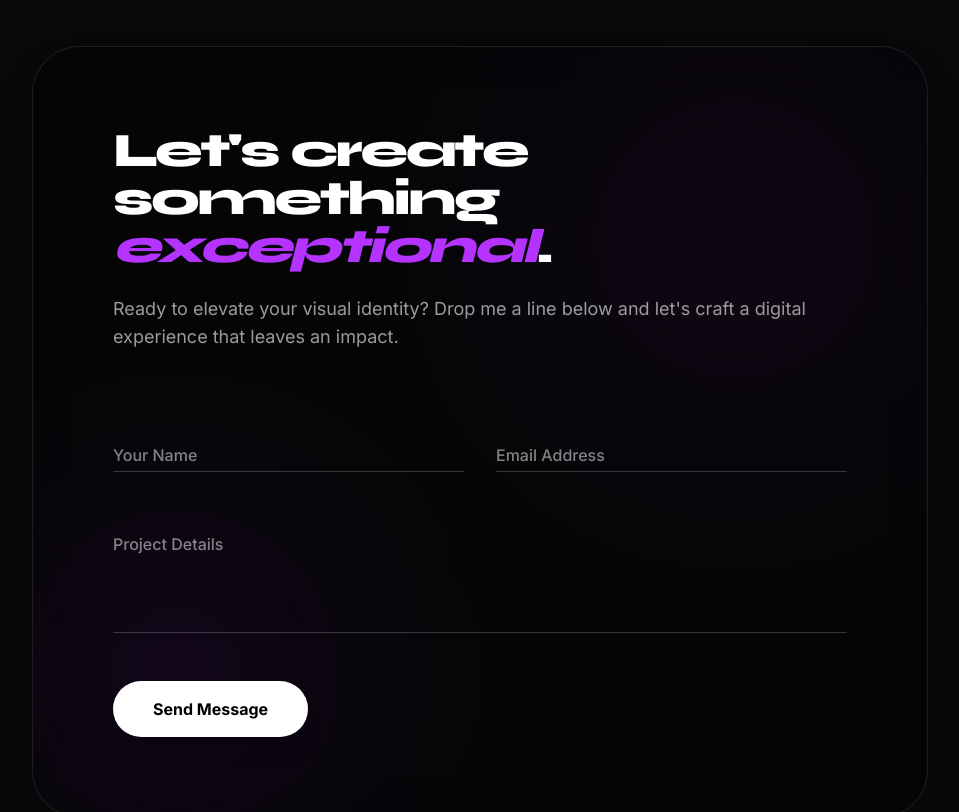
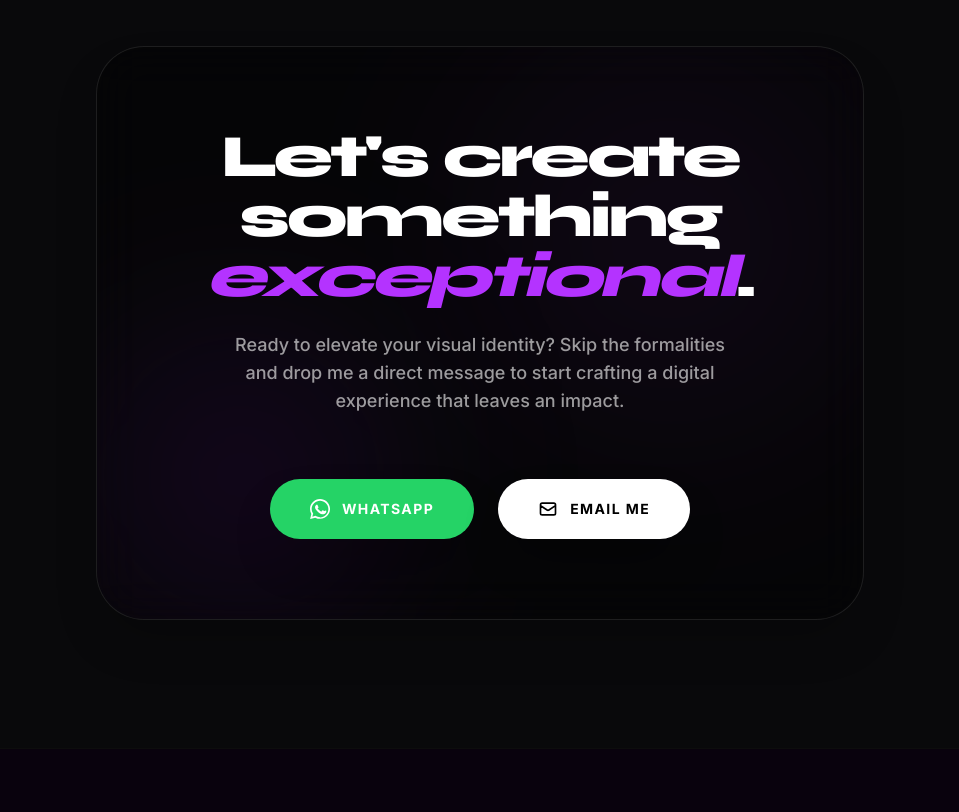
Before and after one commit to abdullaahsajid/Portfolio-site, a Next.js app: page / in a window 1280 px wide. Shown: the part 6680-7492 px from the top of the page, without its empty margins (160-1119 px from the left). Built offline with nearby package versions, Linux system fonts and the light colour scheme.

Commit message:
Replace EmailJS contact form with direct WhatsApp and Email tracking buttons

```diff
--- a/components/sections/Contact.tsx
+++ b/components/sections/Contact.tsx
@@ -2,66 +2,9 @@
 
 import { useRef, useState, useEffect } from "react";
 import { motion, useInView, useMotionValue, useSpring } from "framer-motion";
-import confetti from "canvas-confetti";
-import emailjs from '@emailjs/browser';
 
-export function Contact() {
-  const ref = useRef(null);
-  const formRef = useRef<HTMLFormElement>(null);
-  const isInView = useInView(ref, { once: true, margin: "-10%" });
-  const [isSubmitting, setIsSubmitting] = useState(false);
-  const [submitted, setSubmitted] = useState(false);
-
-  // Field Values for Floating logic
-  const [values, setValues] = useState({ user_name: "", user_email: "", message: "" });
-  const [focusedField, setFocusedField] = useState<string | null>(null);
-
-  const handleSubmit = (e: React.FormEvent) => {
-    e.preventDefault();
-
-    if (!formRef.current) return;
-    setIsSubmitting(true);
-
-    // Secure your keys from https://dashboard.emailjs.com/
-    // To test the logic, replace these placeholder strings with your actual IDs.
-    const serviceID = 'service_g3o4wkn';
-    const templateID = 'template_e0xk9hr';
-    const publicKey = 'USXQF4sJy_qKfx-zr';
-
-    emailjs.sendForm(serviceID, templateID, formRef.current, publicKey)
-      .then((result) => {
-          setIsSubmitting(false);
-          setSubmitted(true);
-          triggerConfetti();
-      }, (error) => {
-          setIsSubmitting(false);
-          console.error("EmailJS Error:", error.text);
-          alert("We encountered an error sending the message. Please ensure the email configurations are set.");
-      });
-  };
-
-  const triggerConfetti = () => {
-    const count = 200;
-    const defaults = {
-      origin: { y: 0.7 },
-      colors: ['#b535ff', '#ffffff', '#222222']
-    };
-
-    function fire(particleRatio: number, opts: any) {
-      confetti(Object.assign({}, defaults, opts, {
-        particleCount: Math.floor(count * particleRatio)
-      }));
-    }
-
-    fire(0.25, { spread: 26, startVelocity: 55 });
-    fire(0.2, { spread: 60 });
-    fire(0.35, { spread: 100, decay: 0.91, scalar: 0.8 });
-    fire(0.1, { spread: 120, startVelocity: 25, decay: 0.92, scalar: 1.2 });
-    fire(0.1, { spread: 120, startVelocity: 45 });
-  };
-
-  // Magnetic Button Physics
-  const buttonRef = useRef<HTMLButtonElement>(null);
+const MagneticButton = ({ children, href, className }: { children: React.ReactNode, href: string, className?: string }) => {
+  const buttonRef = useRef<HTMLAnchorElement>(null);
   const x = useMotionValue(0);
   const y = useMotionValue(0);
 
@@ -70,25 +13,17 @@ export function Contact() {
   const springY = useSpring(y, springConfig);
 
   const [isMobile, setIsMobile] = useState(false);
-
-  useEffect(() => {
-    setIsMobile(window.innerWidth < 768);
-  }, []);
+  useEffect(() => setIsMobile(window.innerWidth < 768), []);
 
   const handleMouseMove = (e: React.MouseEvent) => {
     if (isMobile || !buttonRef.current) return;
     const { clientX, clientY } = e;
     const { left, top, width, height } = buttonRef.current.getBoundingClientRect();
-
     const centerX = left + width / 2;
     const centerY = top + height / 2;
 
-    // Magnetic pull limits (60px radius)
-    const distanceX = clientX - centerX;
-    const distanceY = clientY - centerY;
-
-    x.set(distanceX * 0.2); // dampen the pull
-    y.set(distanceY * 0.2);
+    x.set((clientX - centerX) * 0.3);
+    y.set((clientY - centerY) * 0.3);
   };
 
   const handleMouseLeave = () => {
@@ -97,13 +32,35 @@ export function Contact() {
   };
 
   return (
+    <motion.a
+      href={href}
+      target="_blank"
+      rel="noopener noreferrer"
+      ref={buttonRef}
+      onMouseMove={handleMouseMove}
+      onMouseLeave={handleMouseLeave}
+      style={{ x: springX, y: springY }}
+      whileHover={{ scale: 1.05 }}
+      whileTap={{ scale: 0.95 }}
+      className={`relative overflow-hidden group flex justify-center items-center shadow-2xl ${className}`}
+    >
+      {children}
+    </motion.a>
+  );
+};
+
+export function Contact() {
+  const ref = useRef(null);
+  const isInView = useInView(ref, { once: true, margin: "-10%" });
+
+  return (
     <section id="contact" className="py-24 md:py-32 relative z-10" ref={ref}>
       <div className="container mx-auto px-6 md:px-12">
         <motion.div
           initial={{ opacity: 0, scale: 0.95 }}
           animate={isInView ? { opacity: 1, scale: 1 } : { opacity: 0, scale: 0.95 }}
           transition={{ duration: 0.8, ease: [0.16, 1, 0.3, 1] }}
-          className="max-w-4xl mx-auto rounded-[3rem] bg-black/40 border border-white/10 p-8 md:p-20 backdrop-blur-xl relative overflow-hidden shadow-2xl"
+          className="max-w-3xl mx-auto rounded-[3rem] bg-black/40 border border-white/10 p-8 md:p-20 backdrop-blur-xl relative overflow-hidden shadow-2xl text-center flex flex-col items-center justify-center"
         >
           {/* Animated Background glow */}
           <motion.div
@@ -116,156 +73,38 @@ export function Contact() {
           />
           <div className="absolute bottom-0 left-0 w-72 h-72 bg-purple-900/20 blur-[100px] rounded-full pointer-events-none" />
 
-          <div className="relative z-10">
-            <h2 className="text-4xl md:text-5xl font-heading font-black mb-6 tracking-tighter">
+          <div className="relative z-10 w-full flex flex-col items-center">
+            <h2 className="text-4xl md:text-6xl font-heading font-black mb-6 tracking-tighter">
               Let's create something <span className="text-primary italic">exceptional</span>.
             </h2>
-            <p className="text-white/60 mb-12 text-lg">
-              Ready to elevate your visual identity? Drop me a line below and let's craft a digital experience that leaves an impact.
+            <p className="text-white/60 mb-16 text-lg font-medium max-w-lg mx-auto">
+              Ready to elevate your visual identity? Skip the formalities and drop me a direct message to start crafting a digital experience that leaves an impact.
             </p>
 
-            {!submitted ? (
-              <motion.form
-                ref={formRef}
-                initial={{ opacity: 0, y: 20 }}
-                animate={{ opacity: 1, y: 0 }}
-                transition={{ delay: 0.2, duration: 0.6 }}
-                className="space-y-8"
-                onSubmit={handleSubmit}
+            <div className="flex flex-col sm:flex-row items-center justify-center gap-6 w-full max-w-lg mx-auto">
+              <MagneticButton
+                href="https://wa.me/923000000000"
+                className="w-full sm:w-auto px-10 py-5 rounded-full font-bold bg-[#25D366] text-white tracking-widest text-sm uppercase"
               >
-                <div className="grid grid-cols-1 md:grid-cols-2 gap-8">
-                  {/* Name Input */}
-                  <div className="relative group flex items-center bg-transparent mt-4">
-                    <input
-                      required
-                      type="text"
-                      id="user_name"
-                      name="user_name"
-                      value={values.user_name}
-                      onChange={(e) => setValues({...values, user_name: e.target.value})}
-                      onFocus={() => setFocusedField('user_name')}
-                      onBlur={() => setFocusedField(null)}
-                      className="w-full bg-transparent border-b border-white/20 px-0 py-4 text-white focus:outline-none focus:border-primary transition-colors z-10 relative"
-                    />
-                    <motion.label
-                      htmlFor="user_name"
-                      initial={false}
-                      animate={{
-                        y: (focusedField === 'user_name' || values.user_name) ? -32 : 12,
-                        scale: (focusedField === 'user_name' || values.user_name) ? 0.75 : 1,
-                        color: focusedField === 'user_name' ? "#b535ff" : "rgba(255,255,255,0.5)"
-                      }}
-                      transition={{ type: "spring", stiffness: 300, damping: 25 }}
-                      className="absolute left-0 origin-left text-base font-medium z-0 pointer-events-none"
-                    >
-                      Your Name
-                    </motion.label>
-                  </div>
+                <div className="absolute inset-0 bg-white/20 translate-y-[100%] group-hover:translate-y-0 transition-transform duration-500 ease-[0.2,1,0.3,1] pointer-events-none" />
+                <span className="relative z-10 flex items-center gap-3">
+                  <svg className="w-5 h-5" fill="currentColor" viewBox="0 0 24 24"><path d="M12.031 0C5.388 0 0 5.388 0 12.031c0 2.12.551 4.152 1.597 5.96L.18 24l6.16-1.615c1.765.952 3.753 1.455 5.69 1.455 6.643 0 12.031-5.388 12.031-12.031C24 5.388 18.675 0 12.031 0zm0 21.84c-1.79 0-3.542-.482-5.077-1.393l-.364-.217-3.771.99.99-3.676-.238-.378C2.522 15.65 2 13.87 2 12.03 2 6.49 6.49 2 12.03 2c5.54 0 10.03 4.49 10.03 10.03 0 5.54-4.49 10.03-10.03 10.03zM17.53 14.5c-.3-.15-1.78-.88-2.05-.98-.28-.1-.48-.15-.68.15-.2.3-.78.98-.95 1.18-.18.2-.35.23-.65.08-1.78-.9-3.23-2.58-3.95-3.33-.2-.2-.02-.3.13-.45.13-.15.3-.3.45-.45.15-.15.2-.25.3-.43.1-.18.05-.33-.03-.48-.08-.15-.68-1.63-.93-2.23-.25-.6-.5-.53-.68-.53-.18 0-.38-.02-.58-.02-.2 0-.53.08-.8.38-.28.3-1.05 1.03-1.05 2.5s1.08 2.93 1.23 3.13c.15.2 2.13 3.25 5.15 4.55 2.05.88 2.85.95 3.93.8.8-.13 2.55-1.05 2.9-2.08.35-1.03.35-1.9.25-2.08-.1-.18-.3-.28-.6-.43z"/></svg>
+                  WhatsApp
+                </span>
+              </MagneticButton>
 
-                  {/* Email Input */}
-                  <div className="relative group flex items-center bg-transparent mt-4">
-                    <input
-                      required
-                      type="email"
-                      id="user_email"
-                      name="user_email"
-                      value={values.user_email}
-                      onChange={(e) => setValues({...values, user_email: e.target.value})}
-                      onFocus={() => setFocusedField('user_email')}
-                      onBlur={() => setFocusedField(null)}
-                      className="w-full bg-transparent border-b border-white/20 px-0 py-4 text-white focus:outline-none focus:border-primary transition-colors z-10 relative"
-                    />
-                    <motion.label
-                      htmlFor="user_email"
-                      initial={false}
-                      animate={{
-                        y: (focusedField === 'user_email' || values.user_email) ? -32 : 12,
-                        scale: (focusedField === 'user_email' || values.user_email) ? 0.75 : 1,
-                        color: focusedField === 'user_email' ? "#b535ff" : "rgba(255,255,255,0.5)"
-                      }}
-                      transition={{ type: "spring", stiffness: 300, damping: 25 }}
-                      className="absolute left-0 origin-left text-base font-medium z-0 pointer-events-none"
-                    >
-                      Email Address
-                    </motion.label>
-                  </div>
-                </div>
+              <MagneticButton
+                href="mailto:abdullahsajid100@gmail.com"
+                className="w-full sm:w-auto px-10 py-5 rounded-full font-bold bg-white text-black tracking-widest text-sm uppercase"
+              >
+                <div className="absolute inset-0 bg-primary translate-y-[100%] group-hover:translate-y-0 transition-transform duration-500 ease-[0.2,1,0.3,1] pointer-events-none" />
+                <span className="relative z-10 flex items-center gap-3 transition-colors duration-300 group-hover:text-white">
+                  <svg className="w-5 h-5" fill="none" stroke="currentColor" viewBox="0 0 24 24"><path strokeLinecap="round" strokeLinejoin="round" strokeWidth="2" d="M3 8l7.89 5.26a2 2 0 002.22 0L21 8M5 19h14a2 2 0 002-2V7a2 2 0 00-2-2H5a2 2 0 00-2 2v10a2 2 0 002 2z"/></svg>
+                  Email Me
+                </span>
+              </MagneticButton>
+            </div>
 
-                {/* Message Textarea */}
-                <div className="relative group flex bg-transparent mt-4">
-                  <textarea
-                    required
-                    id="message"
-                    name="message"
-                    rows={4}
-                    value={values.message}
-                    onChange={(e) => setValues({...values, message: e.target.value})}
-                    onFocus={() => setFocusedField('message')}
-                    onBlur={() => setFocusedField(null)}
-                    className="w-full bg-transparent border-b border-white/20 px-0 py-4 text-white focus:outline-none focus:border-primary transition-colors z-10 relative resize-none"
-                  />
-                  <motion.label
-                    htmlFor="message"
-                    initial={false}
-                    animate={{
-                      y: (focusedField === 'message' || values.message) ? -32 : 12,
-                      scale: (focusedField === 'message' || values.message) ? 0.75 : 1,
-                      color: focusedField === 'message' ? "#b535ff" : "rgba(255,255,255,0.5)"
-                    }}
-                    transition={{ type: "spring", stiffness: 300, damping: 25 }}
-                    className="absolute left-0 origin-left top-4 text-base font-medium z-0 pointer-events-none"
-                  >
-                    Project Details
-                  </motion.label>
-                </div>
-
-                <div className="pt-4 flex justify-start">
-                  <motion.button
-                    ref={buttonRef}
-                    onMouseMove={handleMouseMove}
-                    onMouseLeave={handleMouseLeave}
-                    style={{ x: springX, y: springY }}
-                    whileHover={{ scale: 1.05 }}
-                    whileTap={{ scale: 0.95 }}
-                    className={`px-10 py-4 rounded-full font-bold relative overflow-hidden group flex justify-center items-center shadow-xl ${isMobile ? 'w-full animate-pulse bg-white text-black' : 'bg-white text-black'}`}
-                  >
-                    <div className="absolute inset-0 bg-primary translate-y-[100%] group-hover:translate-y-0 transition-transform duration-500 ease-[0.2,1,0.3,1] pointer-events-none" />
-                    <span className="relative z-10 transition-colors duration-300 group-hover:text-white flex items-center gap-2">
-                      {isSubmitting ? (
-                        <>
-                          <motion.div
-                            animate={{ rotate: 360 }}
-                            transition={{ duration: 1, repeat: Infinity, ease: "linear" }}
-                            className="w-4 h-4 border-2 border-white/30 border-t-white rounded-full"
-                          />
-                          Sending...
-                        </>
-                      ) : "Send Message"}
-                    </span>
-                  </motion.button>
-                </div>
-              </motion.form>
-            ) : (
-              <motion.div
-                initial={{ opacity: 0, scale: 0.8 }}
-                animate={{ opacity: 1, scale: 1 }}
-                transition={{ type: "spring", bounce: 0.5 }}
-                className="flex flex-col items-center justify-center py-12 text-center"
-              >
-                <motion.div
-                  initial={{ scale: 0 }}
-                  animate={{ scale: 1 }}
-                  transition={{ delay: 0.1, type: "spring" }}
-                  className="w-24 h-24 bg-green-500/20 rounded-full flex items-center justify-center mb-6 text-green-400 border border-green-500/30"
-                >
-                  <svg className="w-12 h-12" fill="none" viewBox="0 0 24 24" stroke="currentColor">
-                    <path strokeLinecap="round" strokeLinejoin="round" strokeWidth={3} d="M5 13l4 4L19 7" />
-                  </svg>
-                </motion.div>
-                <h3 className="text-4xl font-heading font-black mb-3">✓ Sent!</h3>
-                <p className="text-white/60 text-lg font-medium">I've received your transmission.</p>
-              </motion.div>
-            )}
           </div>
         </motion.div>
       </div>
```
